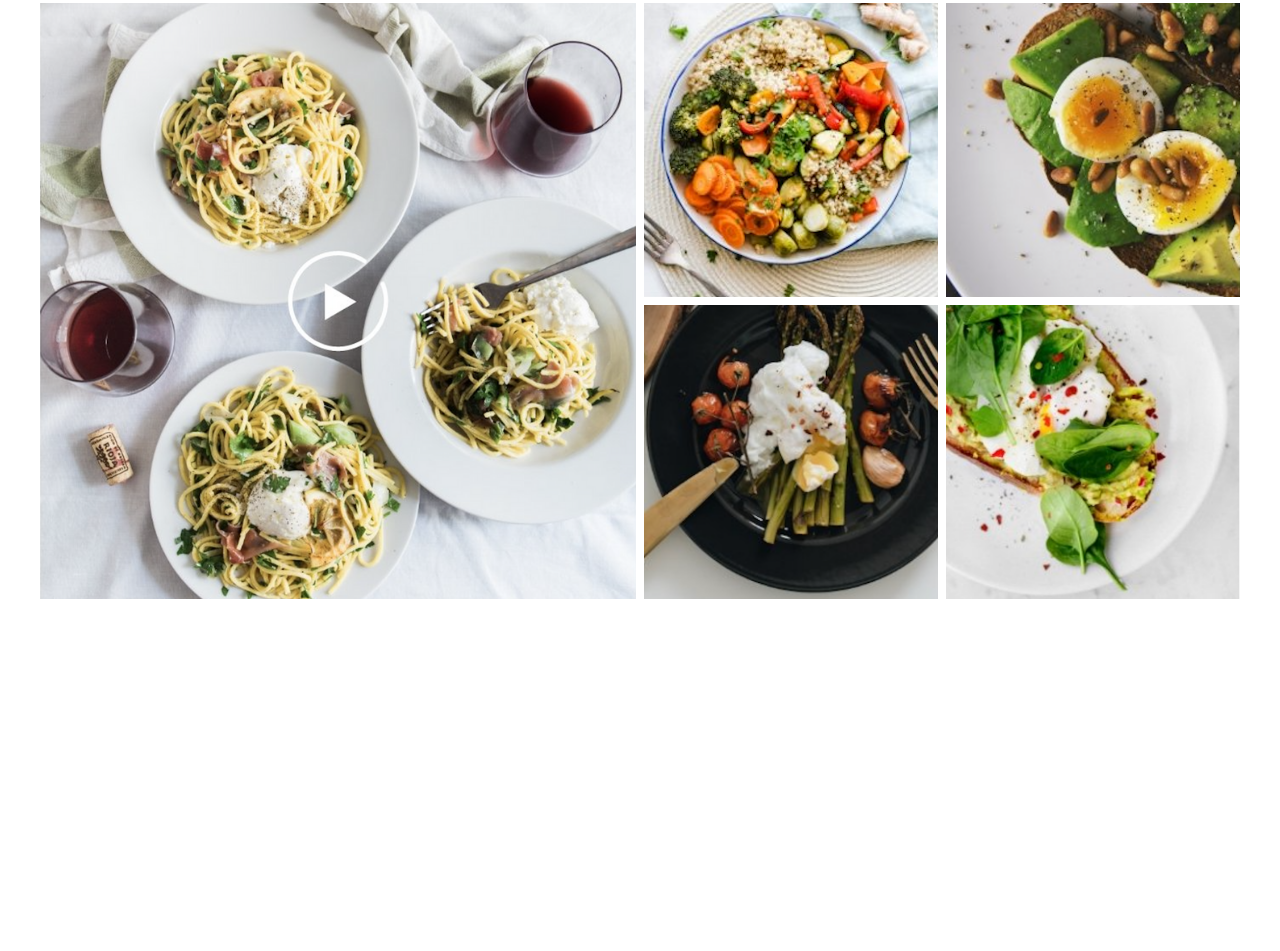
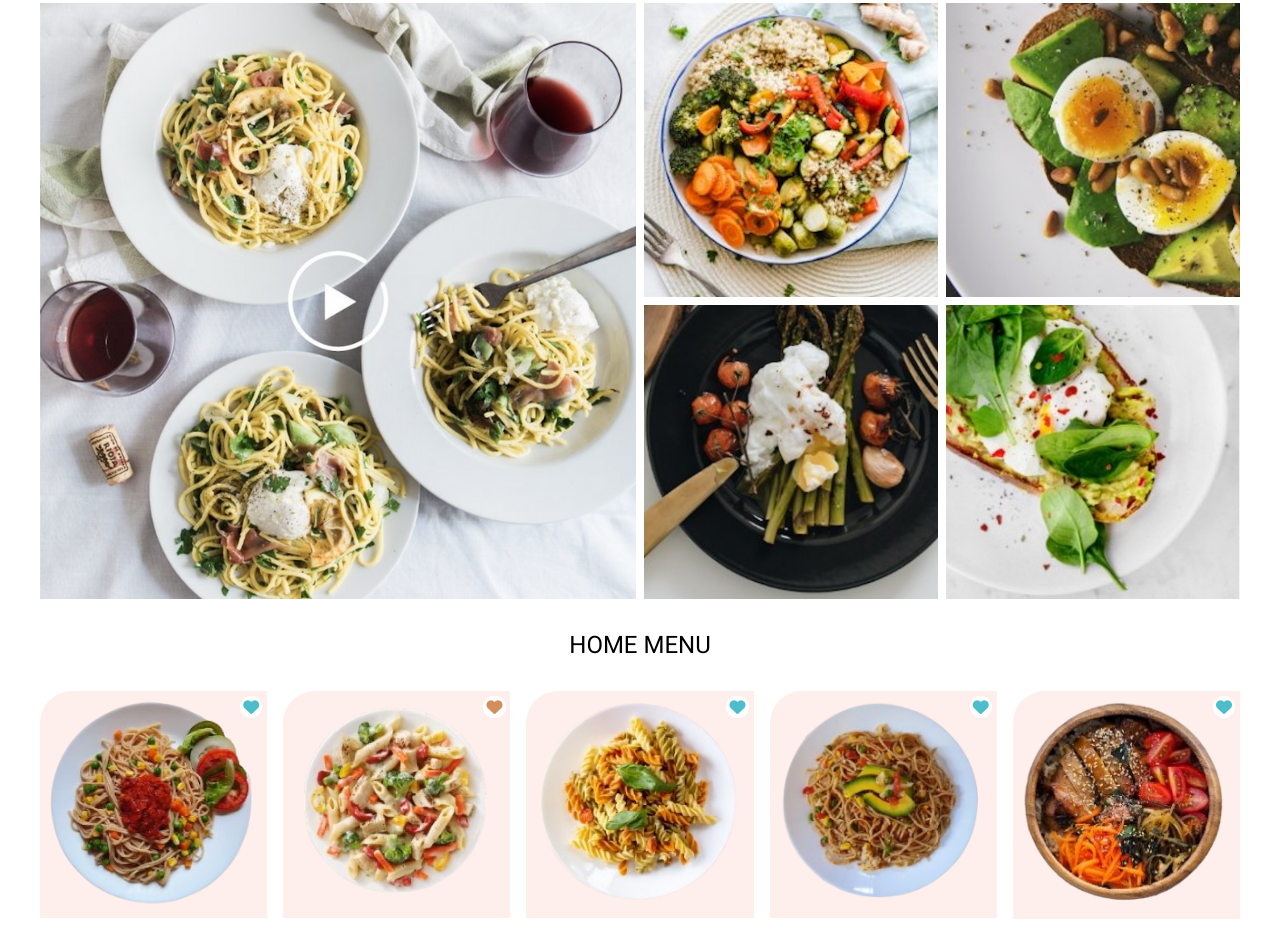
Before and after one commit to jennyquinto/grid-food-landing-page, a plain HTML site: page index.html in a window 1280 px wide. Shown: the part 889-1840 px from the top of the page. Before the commit the page ends 1520 px from the top, so only its background shows below. Drawn offline with Linux system fonts and the light colour scheme.

Commit message:
menu section and pseudoelements set up

```diff
--- a/css/style.css
+++ b/css/style.css
@@ -14,7 +14,7 @@ img {
 
 /* General styles */
 body {
-    font-family: Roboto;
+    font-family: Roboto, sans-serif;
     font-size: 16px;
 }
 
@@ -25,6 +25,9 @@ body {
 }
 
 /* Hero section */
+.hero {
+    box-shadow: 0 .1rem 0.2rem #efefef;
+}
 .hero-inner {
     display: grid;
 }
@@ -78,7 +81,8 @@ body {
     margin-block-start: 2rem;
 }
 
-.services__title {
+.services__title,
+.menu__title {
     text-transform: uppercase;
     font-weight: 400;
     text-align: center;
@@ -87,12 +91,58 @@ body {
 .services__dishes {
     display: grid;
     gap: .5rem;
-    margin-block: 2rem;
+    padding-block: 2rem;
 }
 
 .services__dishes>img {
     aspect-ratio: 1 / 1;
     object-fit: cover;
+}
+
+/* menu section */
+.menu__plates {
+    display: grid;
+    grid-template-columns: repeat(auto-fit, minmax(200px, 1fr));
+    gap: 1rem;
+    padding-block: 2rem;
+}
+.menu__plates  div{
+    display: flex;
+    justify-content: center;
+    align-items: center;
+    background-color: #feefec;
+    aspect-ratio: 1 / 1;
+    border-top-left-radius: 2rem;
+    position: relative;
+}
+.menu__plates div::before {
+    content: '';
+    position:  absolute;
+    top: .3rem;
+    right: .3rem;
+    width: 1.4rem;
+    aspect-ratio: 1 / 1;
+    background-color: white;
+    border-radius: 50vw;
+}
+.menu__plates div::after {
+    position:  absolute;
+    top: 0;
+    right: 0;
+    margin: .5rem;
+    color: #4dbdcb;
+
+    font-family: "Font Awesome 5 Free";
+    font-size: 1rem;
+    font-weight: 900;
+    content: "\f004";
+    font-style: normal;
+    font-variant: normal;
+    text-rendering: auto;
+    -webkit-font-smoothing: antialiased;
+}
+.menu__plates div:nth-child(2)::after {
+    color: #d38e5c;
 }
 
 /* 320 media query to iphone 5s*/
--- a/index.html
+++ b/index.html
@@ -5,11 +5,14 @@
     <meta charset="UTF-8">
     <meta name="viewport" content="width=device-width, initial-scale=1.0">
     <title>Grid Food</title>
+    <!-- icons from fontawesome -->
+    <link rel="stylesheet" href="https://cdnjs.cloudflare.com/ajax/libs/font-awesome/6.4.2/css/all.min.css" integrity="sha512-z3gLpd7yknf1YoNbCzqRKc4qyor8gaKU1qmn+CShxbuBusANI9QpRohGBreCFkKxLhei6S9CQXFEbbKuqLg0DA==" crossorigin="anonymous" referrerpolicy="no-referrer" />
     <link rel="stylesheet" href="css/style.css">
+
 </head>
 
 <body>
-    <header>
+    <header class="hero">
         <div class="container">
             <div class="hero-inner">
                 <div class="hero__content">
@@ -36,6 +39,28 @@
                 </div>
             </div>
         </section>
+        <section class="menu">
+            <div class="container">
+                <h2 class="menu__title">Home menu</h2>
+                <div class="menu__plates">
+                    <div>
+                        <img src="images/plate1.png" alt="Spaghetti with vegetables, corn and peas">
+                    </div>
+                    <div>
+                        <img src="images/plate2.png" alt="Penne with vegetables">
+                    </div>
+                    <div>
+                        <img src="images/plate3.png" alt="Girandole with different colors">
+                    </div>
+                    <div>
+                        <img src="images/plate4.png" alt="Spaghetti with avocado">
+                    </div>
+                    <div>
+                        <img src="images/plate5.png" alt="Salad with sesame seeds">
+                    </div>
+                </div>
+            </div>
+        </section>
     </main>
 </body>
 
```
